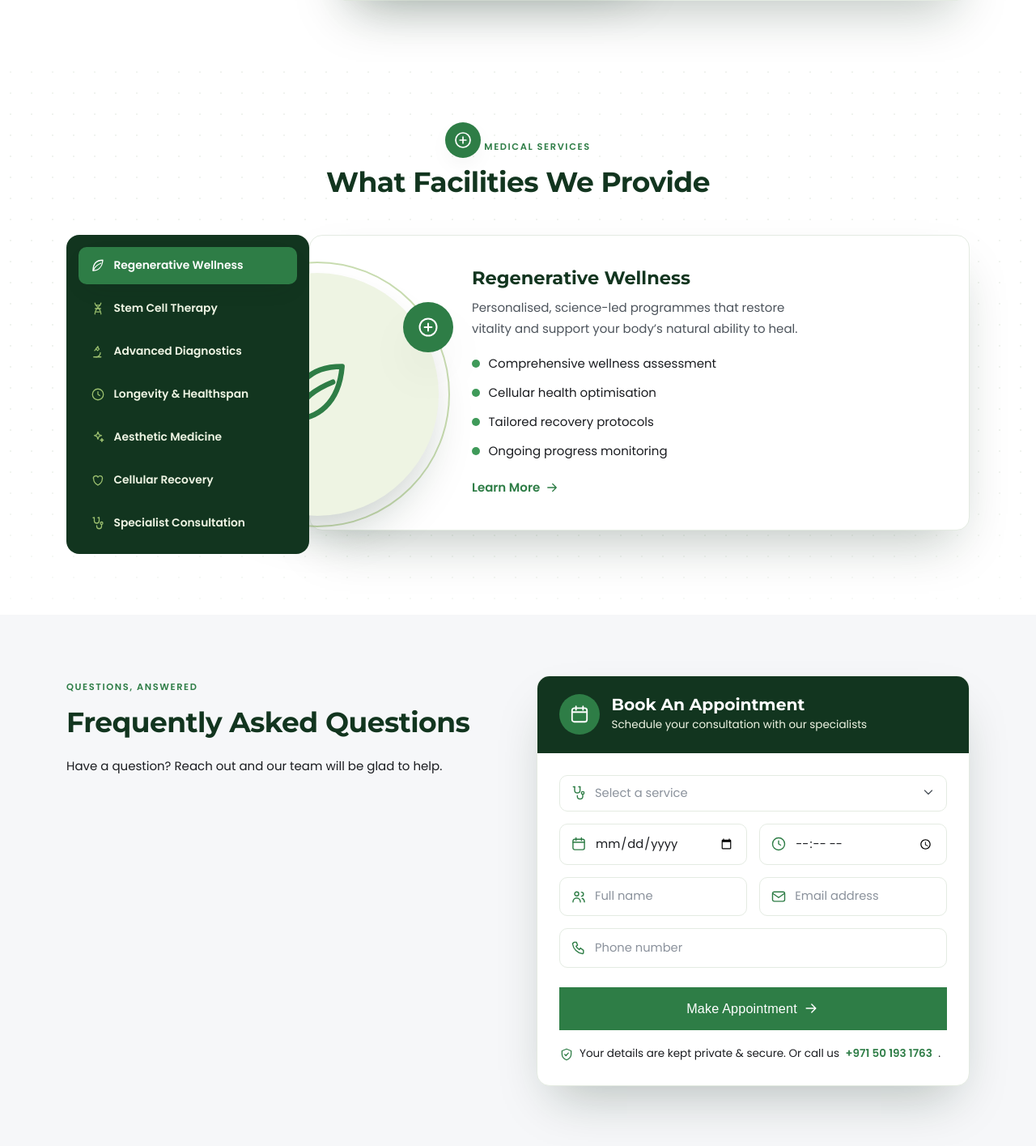
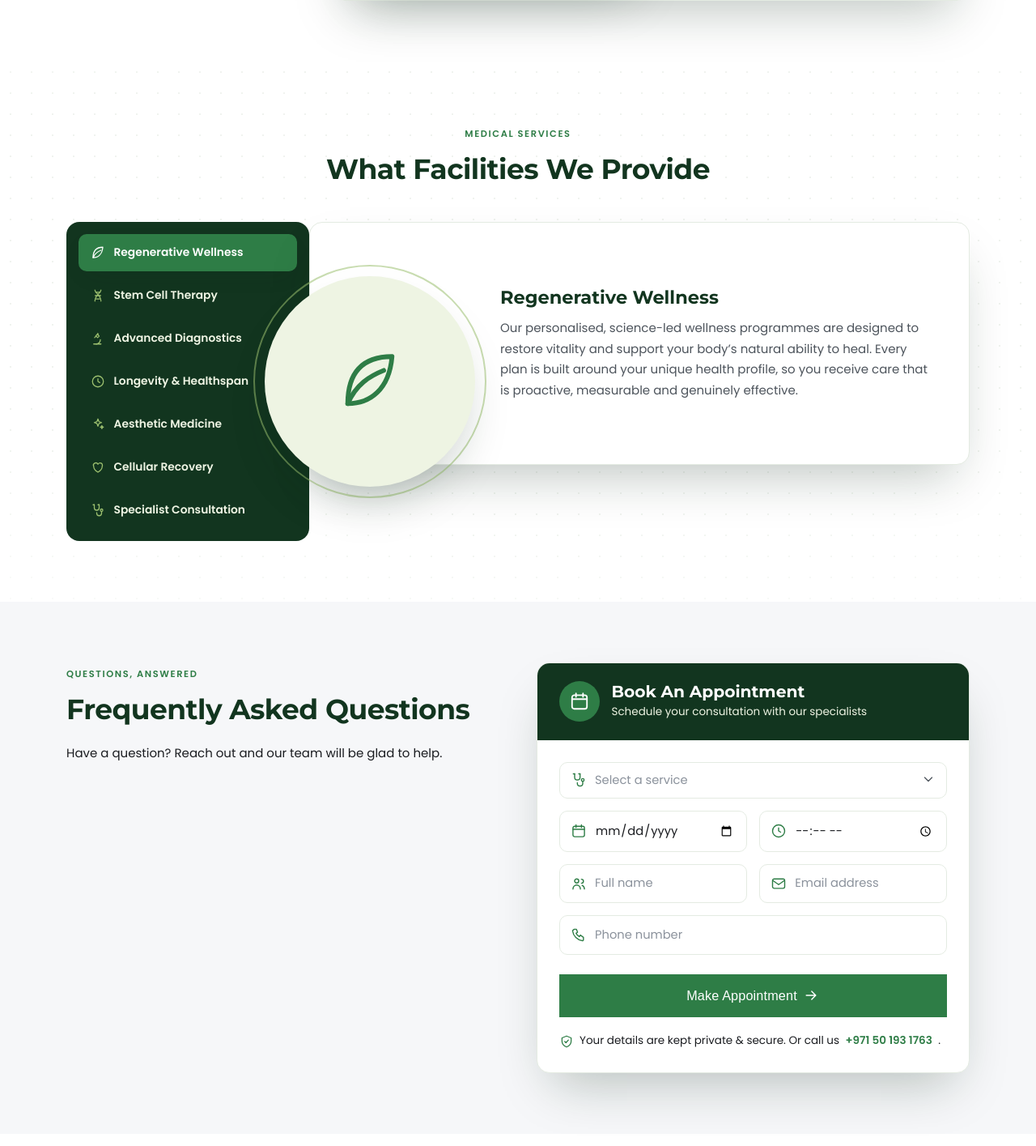
Before and after one commit to Shakeeb871/brockwellhealthcare, a Django app: page /uae/ in a window 1280 px wide. Shown: the part 4275-5690 px from the top of the page at 81% size. Run offline with Django 5.2, Linux system fonts and the light colour scheme; data comes from the database, SQL or seed files in the repository; data that the repository does not hold is empty.

Commit message:
Facilities: remove top tagline icon + circle badge; bring circle to front (above nav) without covering tab text; 'why choose us' style — paragraph only (no bullets/CTA); tune sizes + responsive

```diff
--- a/core/views.py
+++ b/core/views.py
@@ -162,26 +162,33 @@ def _partners_with_logos():
 # of the icon placeholder.
 FACILITIES = [
     {"title": "Regenerative Wellness", "icon": "leaf", "image": "",
-     "desc": "Personalised, science-led programmes that restore vitality and support your body’s natural ability to heal.",
-     "features": ["Comprehensive wellness assessment", "Cellular health optimisation", "Tailored recovery protocols", "Ongoing progress monitoring"]},
+     "desc": "Our personalised, science-led wellness programmes are designed to restore vitality and "
+             "support your body’s natural ability to heal. Every plan is built around your unique health "
+             "profile, so you receive care that is proactive, measurable and genuinely effective."},
     {"title": "Stem Cell Therapy", "icon": "dna", "image": "",
-     "desc": "Advanced regenerative treatments using evidence-based cellular therapies for lasting results.",
-     "features": ["Autologous cell preparation", "Targeted regenerative injections", "Joint & tissue repair", "Post-therapy care plan"]},
+     "desc": "We deliver advanced regenerative treatments using safe, evidence-based cellular therapies. "
+             "From joint and tissue repair to overall recovery, our specialists focus on lasting results "
+             "and a treatment journey that is comfortable and reassuring."},
     {"title": "Advanced Diagnostics", "icon": "microscope", "image": "",
-     "desc": "Precise imaging and laboratory analysis to map your health and guide every treatment decision.",
-     "features": ["Full biomarker panels", "Advanced imaging", "Genetic & metabolic profiling", "Detailed results consultation"]},
+     "desc": "Precise imaging and comprehensive laboratory analysis let us map your health in detail and "
+             "guide every treatment decision. This diagnostic clarity means your care is always targeted, "
+             "personalised and grounded in real data."},
     {"title": "Longevity & Healthspan", "icon": "clock", "image": "",
-     "desc": "Proactive, preventive care designed to extend healthy, active years and slow biological ageing.",
-     "features": ["Biological age testing", "Personalised longevity plan", "Nutrition & lifestyle coaching", "Continuous optimisation"]},
+     "desc": "Our proactive, preventive care is designed to extend your healthy, active years and slow "
+             "biological ageing. We combine testing, nutrition and lifestyle guidance into one clear plan "
+             "focused on long-term wellbeing."},
     {"title": "Aesthetic Medicine", "icon": "sparkles", "image": "",
-     "desc": "Natural, regenerative aesthetic treatments that rejuvenate the skin from within.",
-     "features": ["Skin regeneration therapy", "Collagen stimulation", "Non-surgical rejuvenation", "Tailored aesthetic plan"]},
+     "desc": "We offer natural, regenerative aesthetic treatments that rejuvenate the skin from within. "
+             "By stimulating your body’s own renewal processes, we help you look refreshed and confident "
+             "without an overdone appearance."},
     {"title": "Cellular Recovery", "icon": "heart", "image": "",
-     "desc": "Attentive recovery and rehabilitation support to help you heal safely and confidently.",
-     "features": ["Guided recovery pathway", "Physiotherapy support", "Pain & mobility management", "Follow-up monitoring"]},
+     "desc": "Our attentive recovery and rehabilitation support helps you heal safely and confidently. "
+             "A dedicated team guides every stage of your recovery, managing comfort and mobility so you "
+             "can return to the life you love."},
     {"title": "Specialist Consultation", "icon": "stethoscope", "image": "",
-     "desc": "One-to-one guidance from experienced clinicians to plan the right treatment for you.",
-     "features": ["Thorough medical review", "Honest, expert advice", "Personalised treatment plan", "Dedicated care team"]},
+     "desc": "Every journey begins with honest, one-to-one guidance from experienced clinicians. We take "
+             "the time to understand your history and goals, then design a personalised treatment plan "
+             "with a care team dedicated to your outcome."},
 ]
 
 
--- a/static/css/styles.css
+++ b/static/css/styles.css
@@ -1436,11 +1436,6 @@ strong, b { font-weight: 600; }   /* Poppins 600 — bold text */
   mask-image: radial-gradient(120% 80% at 50% 40%, #000 55%, transparent 100%);
 }
 .facilities .container { position: relative; z-index: 1; }
-.fac__badge-top {
-  display: inline-grid; place-items: center; width: 44px; height: 44px; margin: 0 auto .6rem;
-  border-radius: 50%; background: var(--teal-600); color: var(--white); box-shadow: var(--shadow);
-}
-.fac__badge-top svg { width: 24px; height: 24px; }
 
 .fac__panel {
   position: relative; display: grid; grid-template-columns: 300px 1fr;
@@ -1465,12 +1460,14 @@ strong, b { font-weight: 600; }   /* Poppins 600 — bold text */
 .fac__tab.is-active { background: var(--teal-600); color: var(--white); box-shadow: var(--shadow); }
 .fac__tab.is-active .fac__tab-ic { color: var(--white); }
 
-/* ---- Right: stage (image + content card) ---- */
-.fac__stage { position: relative; z-index: 1; }
+/* ---- Right: stage (image + content card). z-index above the nav so the
+       circle floats in FRONT — but it only overlaps the nav's empty right
+       edge, so tab text is never covered. ---- */
+.fac__stage { position: relative; z-index: 4; }
 
 .fac__media {
-  position: absolute; top: 50%; left: -140px; transform: translateY(-50%);
-  width: 300px; height: 300px; z-index: 5; pointer-events: none;
+  position: absolute; top: 50%; left: -55px; transform: translateY(-50%);
+  width: 260px; height: 260px; z-index: 5; pointer-events: none;
 }
 .fac__media::before {           /* decorative outer ring */
   content: ""; position: absolute; inset: -14px; border-radius: 50%;
@@ -1485,38 +1482,26 @@ strong, b { font-weight: 600; }   /* Poppins 600 — bold text */
 .fac__media-item.is-active { opacity: 1; transform: none; }
 .fac__media-item img { width: 100%; height: 100%; object-fit: cover; }
 .fac__media-ph { color: var(--teal-600); display: grid; place-items: center; }
-.fac__media-ph svg { width: 92px; height: 92px; }
-.fac__badge {
-  position: absolute; top: 12%; right: -6%; z-index: 6;
-  display: grid; place-items: center; width: 62px; height: 62px; border-radius: 50%;
-  background: var(--teal-600); color: var(--white); box-shadow: var(--shadow-lg);
-}
-.fac__badge svg { width: 28px; height: 28px; }
+.fac__media-ph svg { width: 82px; height: 82px; }
 
 .fac__content {
-  position: relative; z-index: 2; min-height: 360px;
+  position: relative; z-index: 2; min-height: 300px;
   background: var(--white); border: 1px solid var(--line); border-radius: var(--radius);
-  box-shadow: var(--shadow-lg); padding: 2.6rem 2.8rem 2.6rem 200px;
+  box-shadow: var(--shadow-lg); padding: 2.6rem 2.8rem 2.6rem 235px;
   display: flex; align-items: center;
 }
 .fac__card { display: none; width: 100%; }
 .fac__card.is-active { display: block; animation: facFade .35s ease both; }
 @keyframes facFade { from { opacity: 0; transform: translateY(12px); } to { opacity: 1; transform: none; } }
-.fac__card-title { font-size: 1.5rem; margin-bottom: .7rem; }
-.fac__card-desc { color: var(--slate-600); margin-bottom: 1.2rem; max-width: 46ch; }
-.fac__features { list-style: none; margin: 0 0 1.3rem; padding: 0; display: grid; gap: .7rem; }
-.fac__features li { display: flex; align-items: center; gap: .7rem; color: var(--ink); font-size: 1rem; }
-.fac__feat-dot { flex: none; width: 10px; height: 10px; border-radius: 50%; background: var(--teal-500); }
-.fac__link { display: inline-flex; align-items: center; gap: .4rem; font-weight: 600; color: var(--teal-600); }
-.fac__link svg { width: 18px; height: 18px; transition: transform .2s ease; }
-.fac__link:hover svg { transform: translateX(3px); }
+.fac__card-title { font-size: 1.5rem; margin-bottom: .8rem; }
+.fac__card-desc { color: var(--slate-600); margin: 0; }
 
 /* ---- Responsive ---- */
 @media (max-width: 992px) {
-  .fac__panel { grid-template-columns: 260px 1fr; }
-  .fac__media { width: 250px; height: 250px; left: -120px; }
-  .fac__content { padding-left: 165px; }
-  .fac__media-ph svg { width: 76px; height: 76px; }
+  .fac__panel { grid-template-columns: 250px 1fr; }
+  .fac__media { width: 220px; height: 220px; left: -50px; }
+  .fac__content { padding-left: 200px; }
+  .fac__media-ph svg { width: 70px; height: 70px; }
 }
 @media (max-width: 820px) {
   /* Stack: nav on top, image centred above the content card. */
@@ -1525,14 +1510,13 @@ strong, b { font-weight: 600; }   /* Poppins 600 — bold text */
   .fac__stage { display: flex; flex-direction: column; align-items: center; }
   .fac__media {
     position: relative; top: auto; left: auto; transform: none;
-    width: 220px; height: 220px; margin: .5rem auto 1.8rem;
+    width: 220px; height: 220px; margin: .5rem auto 1.8rem; z-index: 5;
   }
-  .fac__badge { width: 52px; height: 52px; }
   .fac__content { padding: 2rem; min-height: 0; width: 100%; align-items: stretch; }
-  .fac__card-desc { max-width: none; }
 }
 @media (max-width: 520px) {
   .fac__media { width: 180px; height: 180px; }
-  .fac__media-ph svg { width: 64px; height: 64px; }
+  .fac__media-ph svg { width: 62px; height: 62px; }
   .fac__content { padding: 1.6rem; }
-}
+  .fac__card-title { font-size: 1.3rem; }
+}
--- a/templates/partials/facilities.html
+++ b/templates/partials/facilities.html
@@ -9,7 +9,6 @@ The circle shows the facility icon; add an "image" URL to show a photo instead.
 <section class="section facilities" aria-labelledby="fac-title">
   <div class="container">
     <header class="section__head">
-      <span class="fac__badge-top" aria-hidden="true">{% icon 'plus' %}</span>
       <span class="eyebrow">Medical Services</span>
       <h2 id="fac-title">What Facilities We Provide</h2>
     </header>
@@ -39,7 +38,6 @@ The circle shows the facility icon; add an "image" URL to show a photo instead.
             {% endif %}
           </figure>
           {% endfor %}
-          <span class="fac__badge">{% icon 'plus' %}</span>
         </div>
 
         <div class="fac__content">
@@ -49,12 +47,6 @@ The circle shows the facility icon; add an "image" URL to show a photo instead.
                    role="tabpanel" aria-label="{{ f.title }}">
             <h3 class="fac__card-title">{{ f.title }}</h3>
             <p class="fac__card-desc">{{ f.desc }}</p>
-            <ul class="fac__features">
-              {% for feat in f.features %}
-              <li><span class="fac__feat-dot" aria-hidden="true"></span>{{ feat }}</li>
-              {% endfor %}
-            </ul>
-            <a class="fac__link" href="{% rurl 'services:list' %}">Learn More {% icon 'arrow' 'ico' %}</a>
           </article>
           {% endfor %}
         </div>
```
